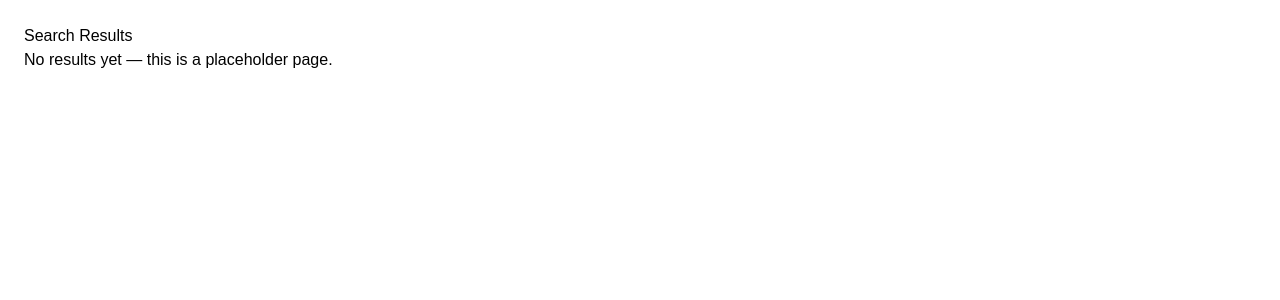
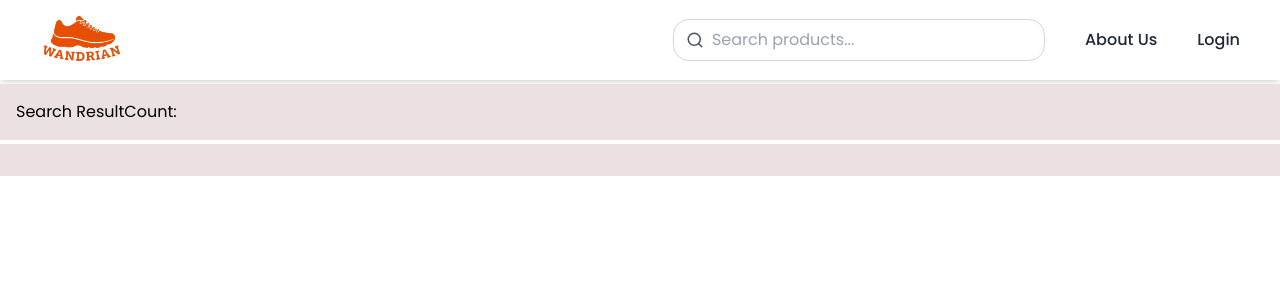
Before and after one commit to Jimmy-Pingcas/Shoe-Ecommerce, a React (Vite) app in the folder frontend/: page /search in a window 1280 px wide. Shown: the top 300 px of the page. Built offline with nearby package versions, Linux system fonts and the light colour scheme.

Commit message:
add header to about page

```diff
--- a/frontend/src/landing/components/headerMainComponents.tsx
+++ b/frontend/src/landing/components/headerMainComponents.tsx
@@ -1,4 +1,4 @@
-import { User, Search, LogIn } from "lucide-react";
+import { Search} from "lucide-react";
 import { Link } from "react-router-dom";
 import logo from "../../assets/logo.png";
 
@@ -8,16 +8,16 @@ export default function HeaderMainComponents() {
 			<div className="flex items-center h-16 px-4 justify-between">
 
 				{/* LOGO (LEFT) */}
-				<div className="shrink-0">
-					<img src={logo} alt="Logo" className="h-14 w-auto" />
-				</div>
+				<Link to="/" className="shrink-0">
+					<img src={logo} alt="Logo" className="h-14 w-auto cursor-pointer" />
+				</Link>
 
 				{/* RIGHT SIDE */}
 				<div className="flex items-center gap-10">
 
 					{/* Search */}
 					<div className="flex items-center border border-gray-300 rounded-2xl px-3 py-2 focus-within:border-black">
-						<Search size={18} className="text-gray-500" />
+						<Search size={18} className="text-gray-600" />
 						<input
 							type="text"
 							placeholder="Search products..."
--- a/frontend/src/landing/pages/aboutUs.tsx
+++ b/frontend/src/landing/pages/aboutUs.tsx
@@ -1,8 +1,19 @@
+import MainHeader from '../components/headerMainComponents';
+
 export default function AboutUs() {
 	return (
-		<main style={{padding:24,fontFamily:'sans-serif'}}>
-			<h1>About Us</h1>
-			<p>Information about the Shoe E-commerce site.</p>
+		<main className="min-h-screen fixed inset-0 bg-white overflow-auto">
+			<div className="w-full max-w-full flex flex-col gap-1 box-border">
+				<section className="w-full bg-white text-[#111111] flex items-center justify-center px-6 py-2 box-border shadow-md">
+					{/* import from components */}
+					<MainHeader/>
+				</section>
+
+				<section>
+
+				</section>
+
+			</div>
 		</main>
-	)
+	);
 }
--- a/frontend/src/landing/pages/searchResult.tsx
+++ b/frontend/src/landing/pages/searchResult.tsx
@@ -1,8 +1,32 @@
+import MainHeader from '../components/headerMainComponents';
+
 export default function SearchResult() {
 	return (
-		<main style={{padding:24,fontFamily:'sans-serif'}}>
-			<h1>Search Results</h1>
-			<p>No results yet — this is a placeholder page.</p>
+		<main className="min-h-screen fixed inset-0 bg-white overflow-auto">
+      		<div className="w-full max-w-full flex flex-col gap-1 box-border">
+				<section className="w-full bg-white text-[#111111] flex items-center justify-center px-6 py-2 box-border shadow-md">
+					{/* import from components */}
+					<MainHeader/>
+				</section>
+
+				{/* label and toggle  */}
+				<section className="w-full bg-[#ebe1e1] flex items-start px-4 py-4 box-border">
+					<h6>Search Result</h6>
+					<p>Count: </p>
+				</section>
+
+				<section className="w-full bg-[#ebe1e1] flex items-start justify-center px-4 py-4 box-border">
+
+					{/* search filter */}
+					<div>
+
+					</div>
+					{/* search result */}
+					<div>
+
+					</div>
+				</section>
+			</div>
 		</main>
-	)
+	);
 }
```
